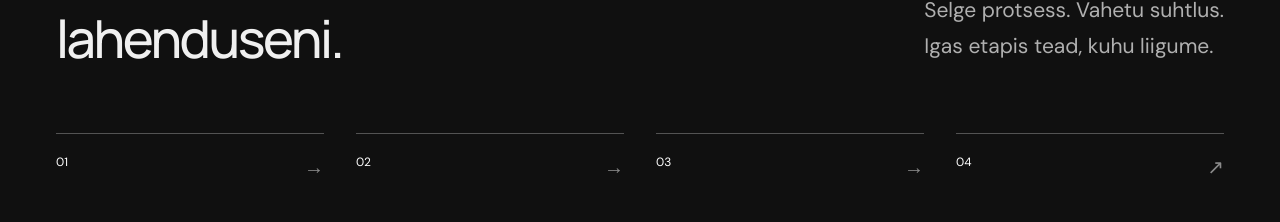
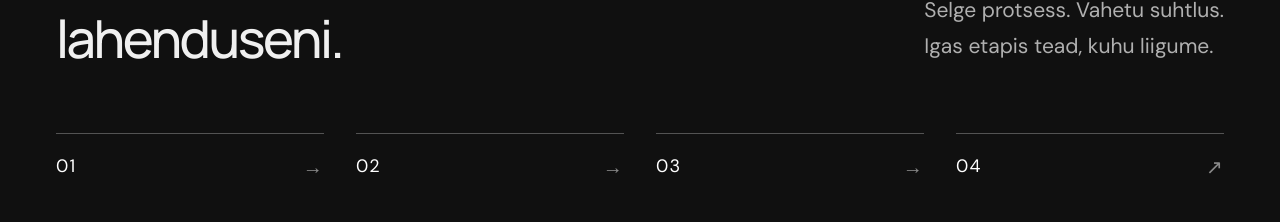
Before and after one commit to LauRRaud/Kyberloome, a Next.js app: page / in a window 1280 px wide. Shown: the part 3667-3889 px from the top of the page. Built offline with nearby package versions, Linux system fonts and the light colour scheme.

Commit message:
Increase process step numbers

```diff
--- a/app/globals.css
+++ b/app/globals.css
@@ -51,6 +51,10 @@ input,textarea{border-bottom-color:#4a4a4a}
 .product-body{display:flex;flex:1;flex-direction:column}
 .product-body p{flex:1}
 
+/* Give the process markers enough presence to anchor each step. */
+.step-number{font-size:18px;letter-spacing:1.2px}
+@media (max-width:760px){.step-number{font-size:15px}}
+
 /* Services follow a centered, left-aligned timeline instead of centering each row. */
 .services{width:min(900px,100%);margin:84px auto 0;padding-left:112px;position:relative}
 .services::before{content:"";position:absolute;left:18px;top:10px;bottom:76px;width:1px;background:#3a3a3a}
```
